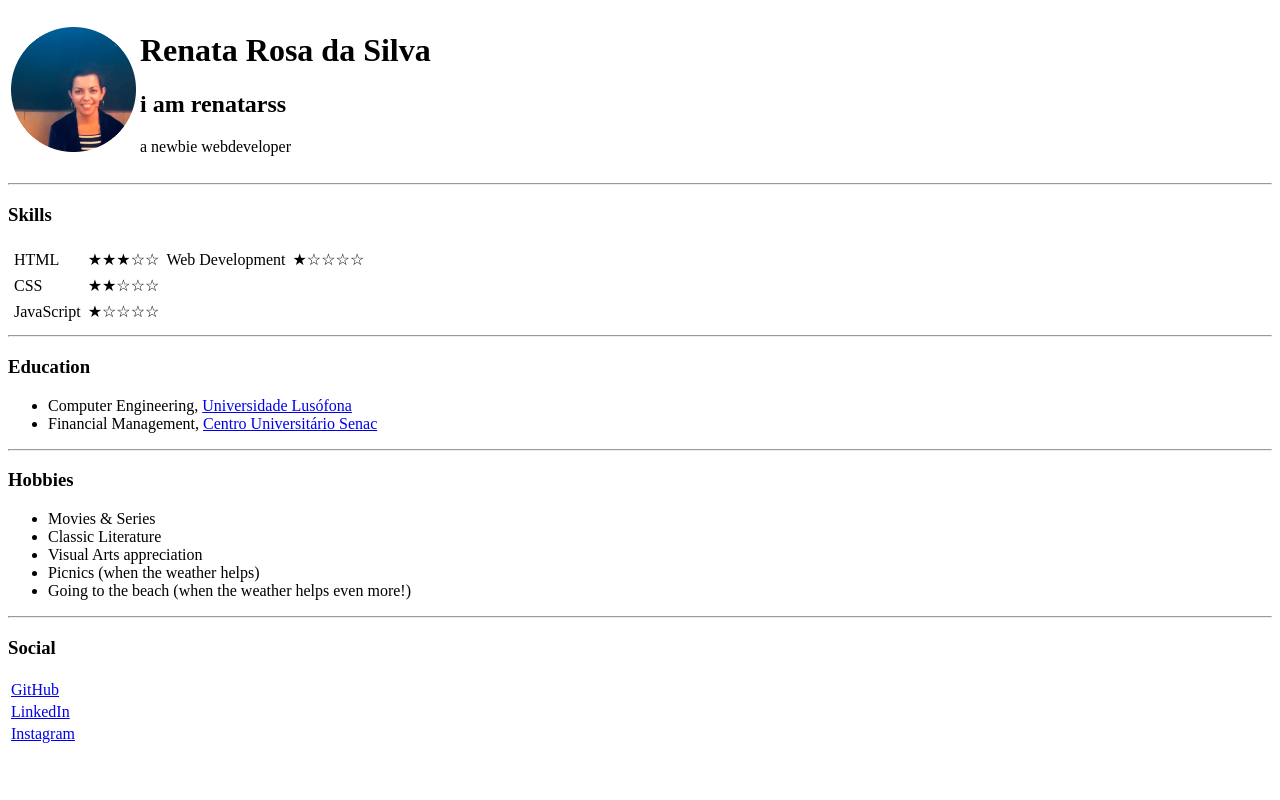
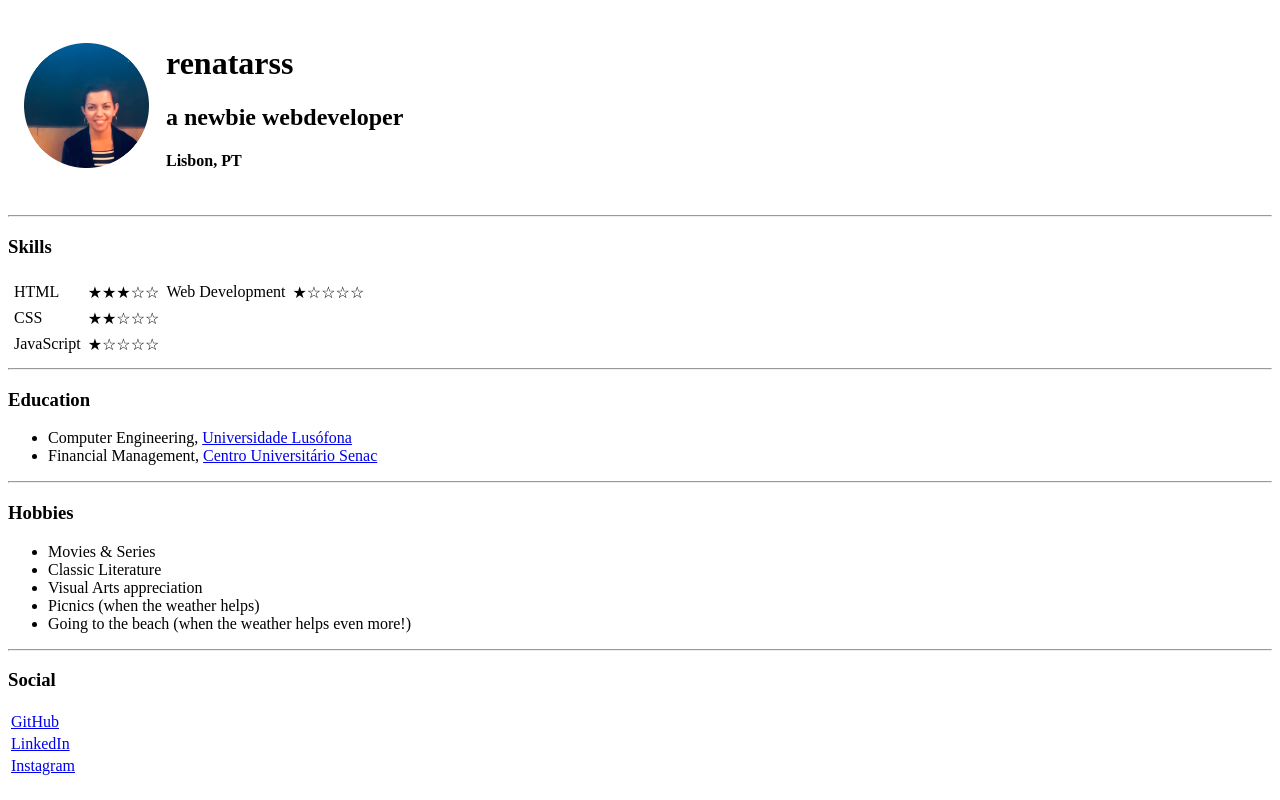
Before and after one commit to renatarss/cv, a plain HTML site: page index.html in a window 1280 px wide. Drawn offline with Linux system fonts and the light colour scheme.

Commit message:
Update index.html

```diff
--- a/index.html
+++ b/index.html
@@ -7,15 +7,15 @@
 </head>
 
 <body>
-  <table>
+  <table cellspacing="15">
     <tr>
       <td>
         <img src="profile_pic_modified.png" width="125px" height="125px" alt="profile pic">
       </td>
       <td>
-        <h1>Renata Rosa da Silva</h1>
-        <h2><b>i am renatarss</b></h2>
-        <p>a newbie webdeveloper</p>
+        <h1>renatarss</h1>
+        <h2>a newbie webdeveloper</h2>
+        <h4>Lisbon, PT</h4>
       </td>
     </tr>
   </table>
```
